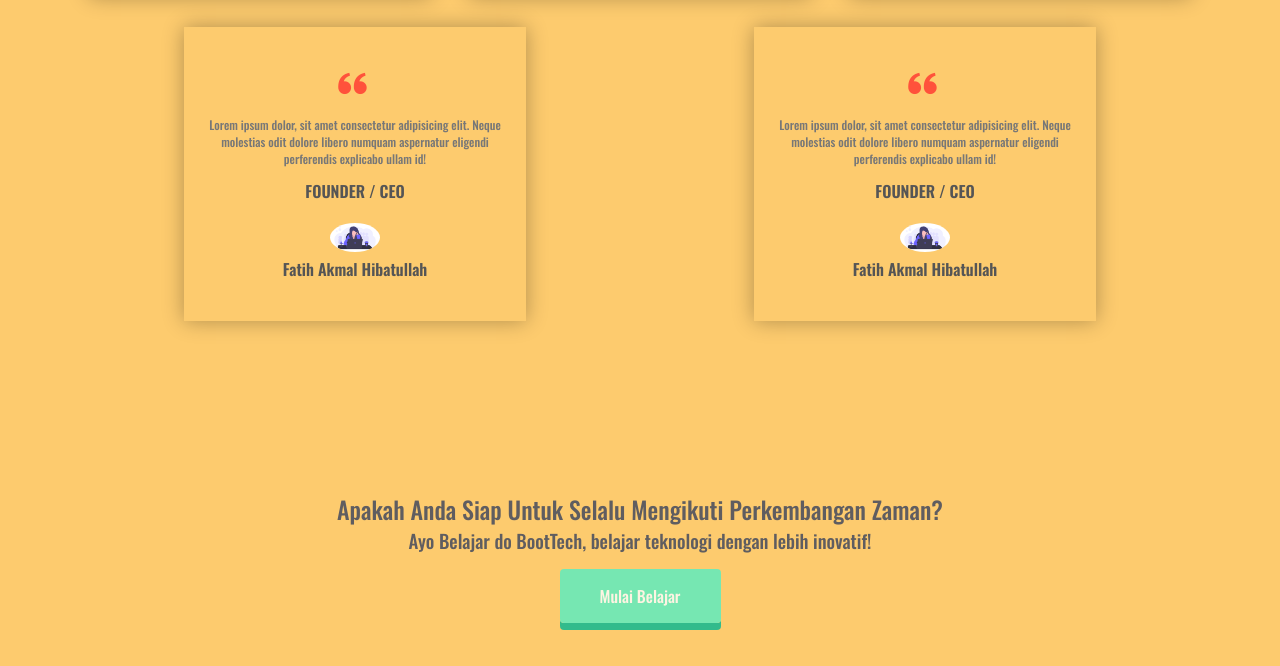
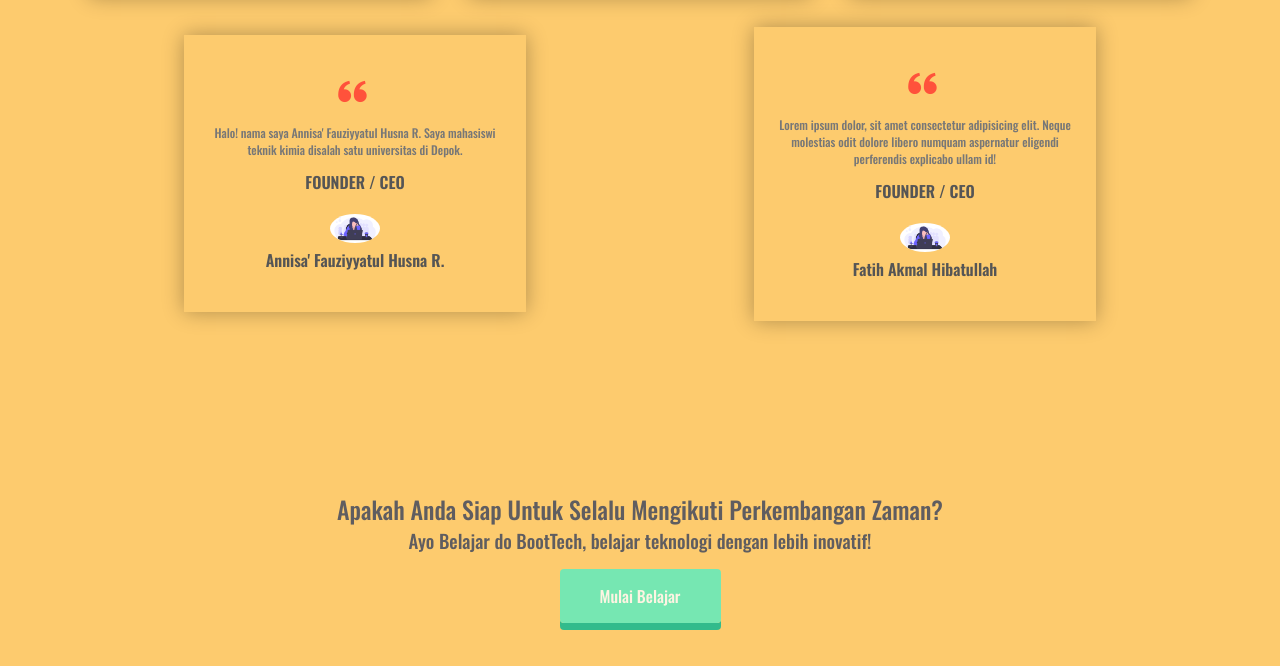
Before and after one commit to anastasiakezia/Project-Team, a plain HTML site: page Project_Team/index.html in a window 1280 px wide. Shown: the part 1118-1784 px from the top of the page. Drawn offline with nearby package versions, Linux system fonts and the light colour scheme.

Commit message:
Update index.html

```diff
--- a/Project_Team/index.html
+++ b/Project_Team/index.html
@@ -97,15 +97,13 @@
                 </div>
                 <div class="founder-list">
                     <i class='bx bxs-quote-alt-left'></i>
-                    <p>Lorem ipsum dolor, sit amet consectetur adipisicing elit.
-                        Neque molestias odit dolore libero numquam aspernatur
-                        eligendi perferendis explicabo ullam id!
+                    <p>Halo! nama saya Annisa' Fauziyyatul Husna R. Saya mahasiswi teknik kimia disalah satu universitas di Depok.
                     </p>
                     <div class="posisi">
                         <h3>FOUNDER / CEO</h3>
                     </div>
                     <img src="img/people.png">
-                    <h3>Fatih Akmal Hibatullah</h3>
+                    <h3>Annisa' Fauziyyatul Husna R.</h3>
                 </div>
                 <div class="founder-list">
                     <i class='bx bxs-quote-alt-left'></i>
```
